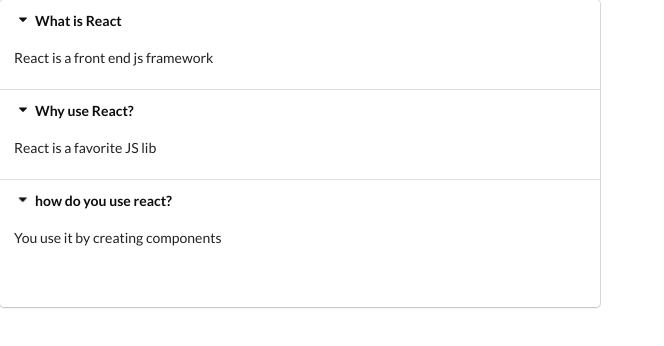
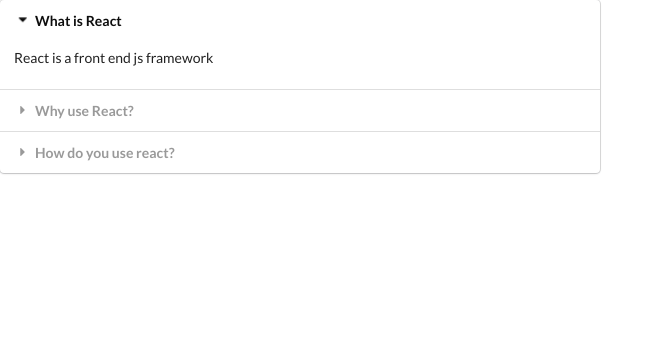
Before and after one commit to alexanderanter/modern-react-redux, a React (Create React App) app in the folder widgets/: page / in a window 1280 px wide. Shown: the top 346 px of the page, without its empty margins (0-664 px from the left). Built offline with nearby package versions, Linux system fonts and the light colour scheme.

Commit message:
change classNames by comparing the index with activeIndex on the state in a conditional

```diff
--- a/widgets/src/App.js
+++ b/widgets/src/App.js
@@ -11,7 +11,7 @@
     content: "React is a favorite JS lib",
   },
   {
-    title: "how do you use react?",
+    title: "How do you use react?",
     content: "You use it by creating components",
   },
 ];
--- a/widgets/src/components/Accordion.js
+++ b/widgets/src/components/Accordion.js
@@ -6,24 +6,25 @@
   // making use of array destructuring
   // first element of the useState array will be assigned activeIndex,
   // second element of useState will be assigned setActiveIndex
-  // pass in the initial value into the useState function, in this case null
-  const [activeIndex, setActiveIndex] = useState(null);
+  // pass in the initial value into the useState function, in this case 0 for first item, null for no item
+  const [activeIndex, setActiveIndex] = useState(0);
 
   const onTitleClick = (index) => {
     //update the activeIndex with the setter function setActiveIndex
     setActiveIndex(index);
-    console.log("Title clicked", `item-${index}`);
   };
   const renderedItems = items.map((item, index) => {
+    //if index equals activeIndex, assign active as value otherwise empty
+    const active = index === activeIndex ? "active" : "";
     return (
       <React.Fragment key={`item-${index}`}>
         {/* make sure you call onTitleClick with an arrowfunction
           otherwise the function would be called when everything gets rendered and not when clicking! */}
-        <div onClick={() => onTitleClick(index)} className="title active">
+        <div onClick={() => onTitleClick(index)} className={`title ${active}`}>
           <i className="dropdown icon"></i>
           {item.title}
         </div>
-        <div className="content active">
+        <div className={`content ${active}`}>
           <p>{item.content}</p>
         </div>
       </React.Fragment>
@@ -33,7 +34,6 @@
     <div className="ui styled accordion">
       {renderedItems}
       {/* //print out the activeIndex from the stateobject */}
-      <h1>{activeIndex}</h1>
     </div>
   );
 };
```
